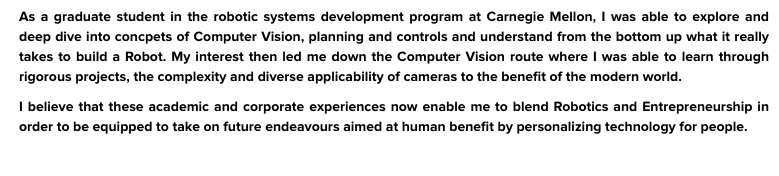
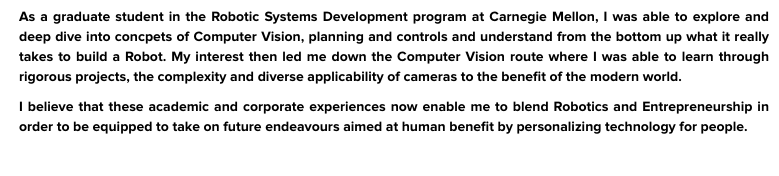
Before and after one commit to ShasaAntao/shasaantao.github.io, a plain HTML site: page index.html in a window 1280 px wide. Shown: the part 623-799 px from the top of the page, 441-1220 px from the left. Drawn offline with nearby package versions, Linux system fonts and the light colour scheme; files whose address does not match are found by name.

Commit message:
Update index.html

```diff
--- a/index.html
+++ b/index.html
@@ -138,7 +138,7 @@
 
 							<p>Corporate life taught me an important lesson; customers are just as important as the technology we make for them. I found value in relating my research concepts to solving relevant problems in society and this gave me a new found sense of satisfaction. I took advantage of the flexibility and adaptability of innovative business models and tried to implement them in a variety of applications spanning from Agriculture to Healthcare.</p>
 
-							<p>As a graduate student in the robotic systems development program at Carnegie Mellon, I was able to explore and deep dive into concpets of Computer Vision, planning and controls and understand from the bottom up what it really takes to build a Robot. My interest then led me down the Computer Vision route where I was able to learn through rigorous projects, the complexity and diverse applicability of cameras to the benefit of the modern world.
+							<p>As a graduate student in the Robotic Systems Development program at Carnegie Mellon, I was able to explore and deep dive into concpets of Computer Vision, planning and controls and understand from the bottom up what it really takes to build a Robot. My interest then led me down the Computer Vision route where I was able to learn through rigorous projects, the complexity and diverse applicability of cameras to the benefit of the modern world.
 
 							<p>I believe that these academic and corporate experiences now enable me to blend Robotics and Entrepreneurship in order to be equipped to take on future endeavours aimed at human benefit by personalizing technology for people.</p>
 
```
